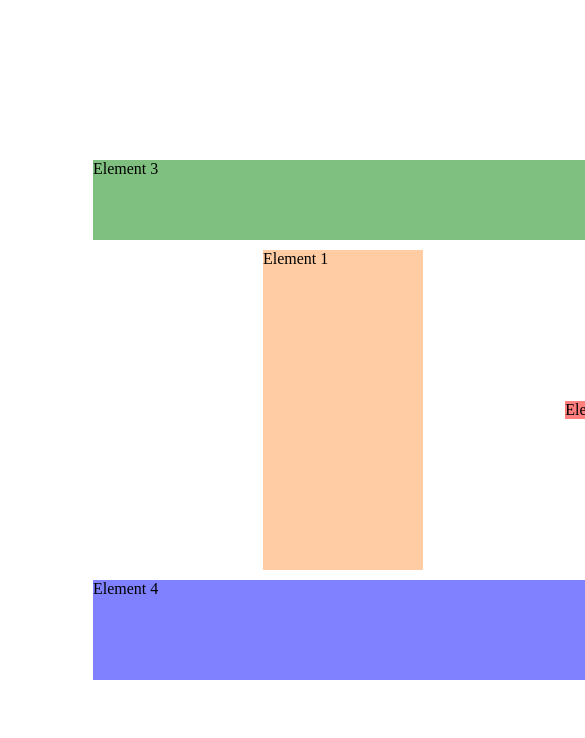
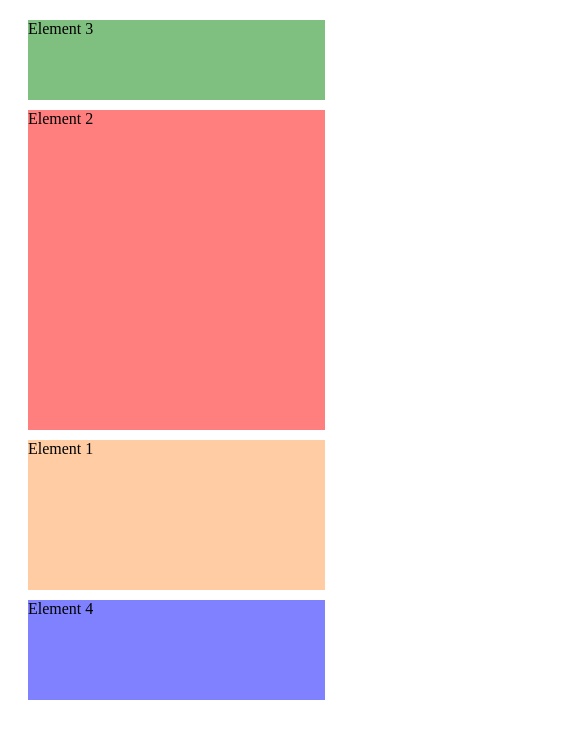
Before and after one commit to melikebilen/the-complete-css-guide, a plain HTML site: page index.html in a window 390 px wide. Shown: the top 738 px of the page, 585 px wide, since content can reach past the window. Drawn offline with Linux system fonts and the light colour scheme.

Commit message:
lesson 232

```diff
--- a/main.css
+++ b/main.css
@@ -2,7 +2,6 @@
     margin: 20px;
     display: grid;
     height: 800px;
-    width: 800px;
     /*grid-template-columns: 200px 5rem 20% auto;*/
     grid-template-columns: [hd-start]  repeat(4, [col-start] 20% [col-end]) [hd-end];
     grid-template-rows: [hd-start] 5rem [hd-end row-2-start] minmax(10px, 20rem) [row-2-end row-3-start] 100px [row-3-end];
@@ -11,16 +10,26 @@
     */
     grid-gap: 10px;
     grid-template-areas: "header header header header"
-                        "side side main main"
+                        ". side main main"
                         "footer footer footer footer";
-    justify-content: center;
-    align-content: center;
+}
+
+@media (max-width: 40rem) {
+    .container {
+        grid-template-rows: [hd-start] 5rem [hd-end row-2-start] minmax(10px, 20rem) [row-2-end row-3-start] 150px [row-3-end row-4-start] 100px [row-4-end];
+        grid-gap: 10px;
+        grid-template-areas:"header header header header"
+                            "main main main main"
+                            "side side side side"
+                            "footer footer footer footer";
+    }
+
 }
 
 .el1 {
     background: rgba(255, 154, 72, 0.5);
     grid-area: side;
-    grid-column: col-start 2 / col-end 2;
+    /*grid-column: col-start 2 / col-end 2;*/
 }
 
 .el2 {
@@ -31,8 +40,6 @@
     grid-row-end: span 1;*/
     z-index: 10;
     grid-area: main;
-    justify-self: center;
-    align-self: center;
 }
 
 .el3 {
```
